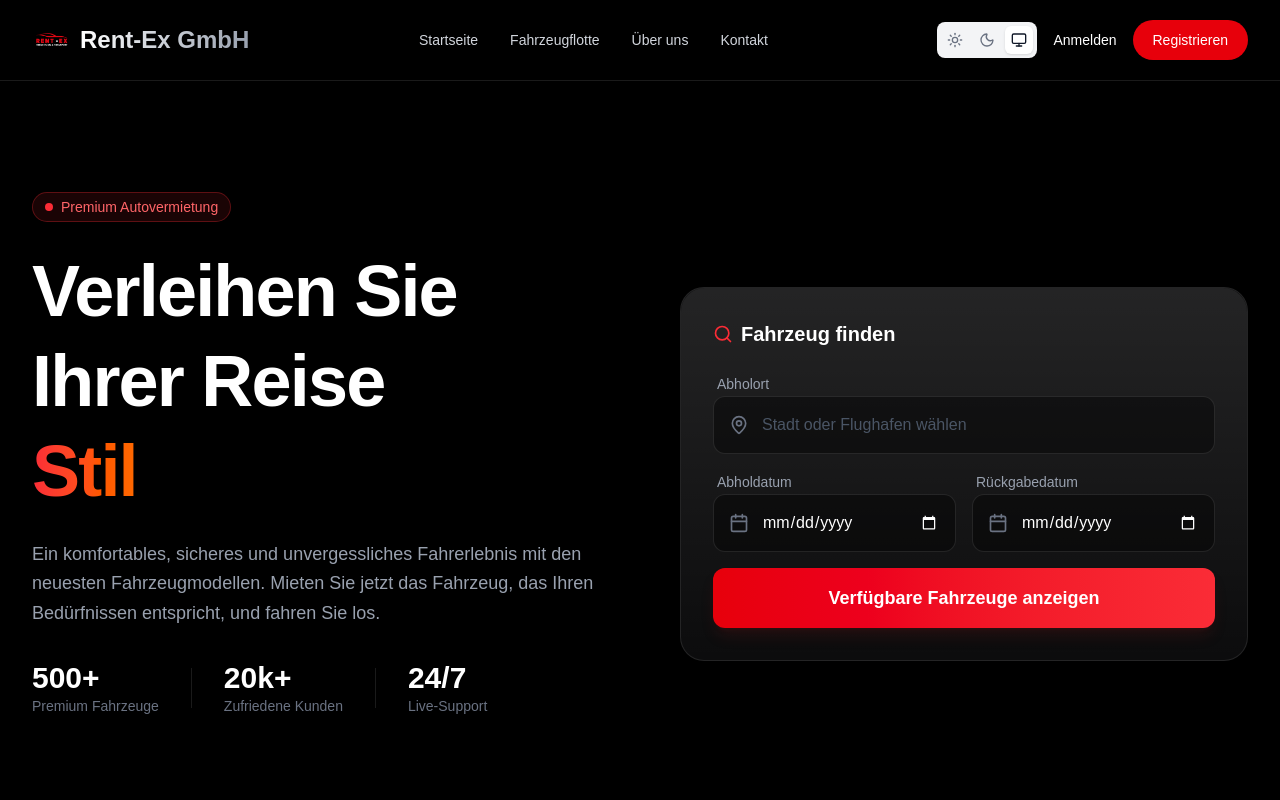
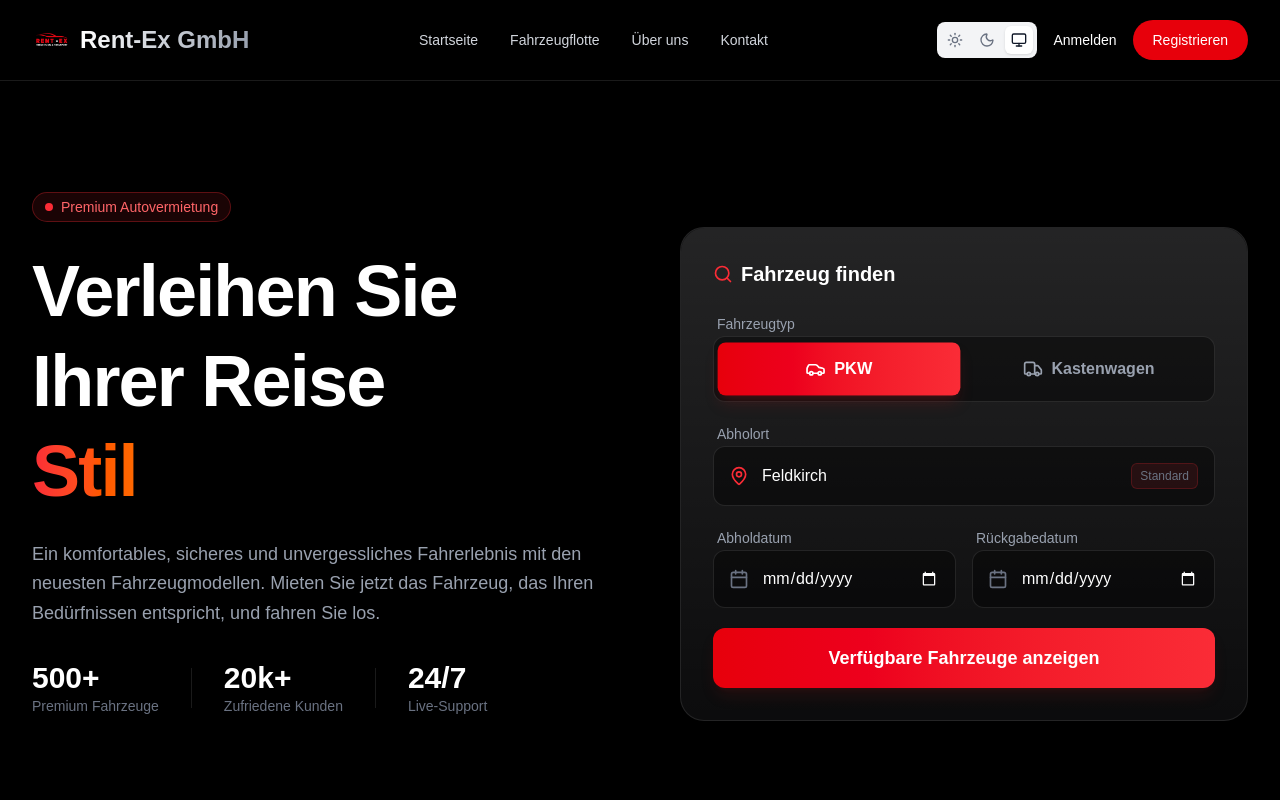
Before and after one commit to XezMetITSolutions/RentEx, a Next.js app: page / in a window 1280 px wide. Shown: the top 800 px of the page. Built offline with nearby package versions, Linux system fonts and the light colour scheme; no server answers; the database is empty.

Commit message:
Improved hero search filter with PKW/Kastenwagen selection and fixed Feldkirch location

```diff
--- a/app/fleet/page.tsx
+++ b/app/fleet/page.tsx
@@ -2,13 +2,33 @@ import Navbar from "@/components/home/Navbar";
 import Footer from "@/components/home/Footer";
 import Image from "next/image";
 import Link from "next/link";
-import { Fuel, Gauge, Users } from "lucide-react";
+import { Fuel, Gauge, Users, Car, Truck } from "lucide-react";
 import prisma from "@/lib/prisma";
 
-async function getCars() {
+type VehicleType = "pkw" | "kastenwagen" | "all";
+
+// PKW categories (passenger cars)
+const PKW_CATEGORIES = ["Kleinwagen", "Mittelklasse", "SUV", "Limousine", "Kombi", "Sportwagen", "Cabrio"];
+// Kastenwagen category (vans)
+const VAN_CATEGORIES = ["Van"];
+
+async function getCars(vehicleType?: VehicleType) {
+    let categories: string[] = [];
+
+    if (vehicleType === "pkw") {
+        categories = PKW_CATEGORIES;
+    } else if (vehicleType === "kastenwagen") {
+        categories = VAN_CATEGORIES;
+    }
+
     const cars = await prisma.car.findMany({
         where: {
-            status: 'Active'
+            status: 'Active',
+            ...(categories.length > 0 && {
+                category: {
+                    in: categories
+                }
+            })
         },
         orderBy: {
             dailyRate: 'asc'
@@ -17,8 +37,13 @@ async function getCars() {
     return cars;
 }
 
-export default async function FleetPage() {
-    const cars = await getCars();
+export default async function FleetPage({
+    searchParams,
+}: {
+    searchParams: { type?: string; pickup?: string; return?: string };
+}) {
+    const vehicleType = (searchParams.type as VehicleType) || "all";
+    const cars = await getCars(vehicleType);
 
     return (
         <div className="min-h-screen bg-black text-white selection:bg-red-500/30">
@@ -27,6 +52,29 @@ export default async function FleetPage() {
             <main className="pt-32 pb-20 px-4 sm:px-6 lg:px-8 max-w-7xl mx-auto">
                 <div className="mb-12">
                     <h1 className="text-4xl md:text-5xl font-bold text-white mb-6">Unsere Fahrzeugflotte</h1>
+                    <div className="flex items-center gap-4 mb-4">
+                        {vehicleType !== "all" && (
+                            <div className="inline-flex items-center gap-2 px-4 py-2 rounded-lg bg-red-500/10 border border-red-500/30 text-red-400">
+                                {vehicleType === "pkw" ? (
+                                    <>
+                                        <Car className="w-4 h-4" />
+                                        <span className="font-medium">PKW Filterung aktiv</span>
+                                    </>
+                                ) : (
+                                    <>
+                                        <Truck className="w-4 h-4" />
+                                        <span className="font-medium">Kastenwagen Filterung aktiv</span>
+                                    </>
+                                )}
+                                <Link
+                                    href="/fleet"
+                                    className="ml-2 text-xs underline hover:text-red-300"
+                                >
+                                    Entfernen
+                                </Link>
+                            </div>
+                        )}
+                    </div>
                     <p className="text-gray-400 max-w-2xl text-lg">
                         Wählen Sie aus unserer exklusiven Auswahl an Premium-Fahrzeugen.
                         Vom sportlichen Cabrio bis zum geräumigen SUV – wir haben das passende Auto für Ihre Bedürfnisse.
--- a/components/home/Hero.tsx
+++ b/components/home/Hero.tsx
@@ -1,9 +1,25 @@
 "use client";
 
-import { Calendar, MapPin, Search } from "lucide-react";
+import { Calendar, Car, MapPin, Search, Truck } from "lucide-react";
 import Link from "next/link";
+import { useState } from "react";
+
+type VehicleType = "pkw" | "kastenwagen";
 
 export default function Hero() {
+    const [vehicleType, setVehicleType] = useState<VehicleType>("pkw");
+    const [pickupDate, setPickupDate] = useState("");
+    const [returnDate, setReturnDate] = useState("");
+
+    const handleSearch = () => {
+        const params = new URLSearchParams({
+            type: vehicleType,
+            ...(pickupDate && { pickup: pickupDate }),
+            ...(returnDate && { return: returnDate }),
+        });
+        return `/fleet?${params.toString()}`;
+    };
+
     return (
         <div className="relative pt-32 pb-20 lg:pt-48 lg:pb-32 overflow-hidden">
             {/* Background Effects */}
@@ -57,7 +73,7 @@ export default function Hero() {
                         </div>
                     </div>
 
-                    {/* Search Box / Image Placeholder */}
+                    {/* Search Box */}
                     <div className="flex-1 w-full max-w-lg lg:max-w-none">
 
                         {/* Search Card */}
@@ -70,19 +86,47 @@ export default function Hero() {
                                 Fahrzeug finden
                             </h3>
 
-                            <div className="space-y-4">
+                            <div className="space-y-5">
+                                {/* Vehicle Type Selector */}
+                                <div className="space-y-2">
+                                    <label className="text-sm font-medium text-gray-400 ml-1">Fahrzeugtyp</label>
+                                    <div className="grid grid-cols-2 gap-3 p-1.5 bg-black/40 rounded-xl border border-white/10">
+                                        <button
+                                            onClick={() => setVehicleType("pkw")}
+                                            className={`relative flex items-center justify-center gap-2 py-3.5 px-4 rounded-lg font-medium transition-all duration-300 ${vehicleType === "pkw"
+                                                    ? "bg-gradient-to-r from-red-600 to-red-500 text-white shadow-lg shadow-red-900/30 scale-[1.02]"
+                                                    : "text-gray-400 hover:text-white hover:bg-white/5"
+                                                }`}
+                                        >
+                                            <Car className="w-5 h-5" />
+                                            <span className="font-semibold">PKW</span>
+                                        </button>
+                                        <button
+                                            onClick={() => setVehicleType("kastenwagen")}
+                                            className={`relative flex items-center justify-center gap-2 py-3.5 px-4 rounded-lg font-medium transition-all duration-300 ${vehicleType === "kastenwagen"
+                                                    ? "bg-gradient-to-r from-red-600 to-red-500 text-white shadow-lg shadow-red-900/30 scale-[1.02]"
+                                                    : "text-gray-400 hover:text-white hover:bg-white/5"
+                                                }`}
+                                        >
+                                            <Truck className="w-5 h-5" />
+                                            <span className="font-semibold">Kastenwagen</span>
+                                        </button>
+                                    </div>
+                                </div>
+
+                                {/* Abholort - Fixed to Feldkirch */}
                                 <div className="space-y-2">
                                     <label className="text-sm font-medium text-gray-400 ml-1">Abholort</label>
                                     <div className="relative">
-                                        <MapPin className="absolute left-4 top-1/2 -translate-y-1/2 w-5 h-5 text-gray-500" />
-                                        <input
-                                            type="text"
-                                            placeholder="Stadt oder Flughafen wählen"
-                                            className="w-full bg-black/40 border border-white/10 rounded-xl py-4 pl-12 pr-4 text-white placeholder-gray-600 focus:outline-none focus:border-red-500/50 transition-colors text-base"
-                                        />
+                                        <MapPin className="absolute left-4 top-1/2 -translate-y-1/2 w-5 h-5 text-red-500" />
+                                        <div className="w-full bg-black/40 border border-white/10 rounded-xl py-4 pl-12 pr-4 text-white text-base flex items-center">
+                                            Feldkirch
+                                            <span className="ml-auto text-xs text-gray-500 bg-red-500/10 px-2 py-1 rounded-md border border-red-500/20">Standard</span>
+                                        </div>
                                     </div>
                                 </div>
 
+                                {/* Date Inputs */}
                                 <div className="grid grid-cols-1 sm:grid-cols-2 gap-4">
                                     <div className="space-y-2">
                                         <label className="text-sm font-medium text-gray-400 ml-1">Abholdatum</label>
@@ -90,6 +134,8 @@ export default function Hero() {
                                             <Calendar className="absolute left-4 top-1/2 -translate-y-1/2 w-5 h-5 text-gray-500" />
                                             <input
                                                 type="date"
+                                                value={pickupDate}
+                                                onChange={(e) => setPickupDate(e.target.value)}
                                                 className="w-full bg-black/40 border border-white/10 rounded-xl py-4 pl-12 pr-4 text-white placeholder-gray-600 focus:outline-none focus:border-red-500/50 transition-colors [&::-webkit-calendar-picker-indicator]:invert text-base"
                                             />
                                         </div>
@@ -100,13 +146,18 @@ export default function Hero() {
                                             <Calendar className="absolute left-4 top-1/2 -translate-y-1/2 w-5 h-5 text-gray-500" />
                                             <input
                                                 type="date"
+                                                value={returnDate}
+                                                onChange={(e) => setReturnDate(e.target.value)}
                                                 className="w-full bg-black/40 border border-white/10 rounded-xl py-4 pl-12 pr-4 text-white placeholder-gray-600 focus:outline-none focus:border-red-500/50 transition-colors [&::-webkit-calendar-picker-indicator]:invert text-base"
                                             />
                                         </div>
                                     </div>
                                 </div>
 
-                                <Link href="/fleet" className="block text-center w-full py-4 mt-4 bg-gradient-to-r from-red-600 to-red-500 hover:from-red-500 hover:to-red-600 text-white font-bold rounded-xl shadow-lg shadow-red-900/20 transition-all hover:scale-[1.02] active:scale-[0.98] text-lg">
+                                <Link
+                                    href={handleSearch()}
+                                    className="block text-center w-full py-4 mt-2 bg-gradient-to-r from-red-600 to-red-500 hover:from-red-500 hover:to-red-600 text-white font-bold rounded-xl shadow-lg shadow-red-900/20 transition-all hover:scale-[1.02] active:scale-[0.98] text-lg"
+                                >
                                     Verfügbare Fahrzeuge anzeigen
                                 </Link>
                             </div>
```
Also changed, not shown: 1 other file (tests, documents, lock files or other folders).
